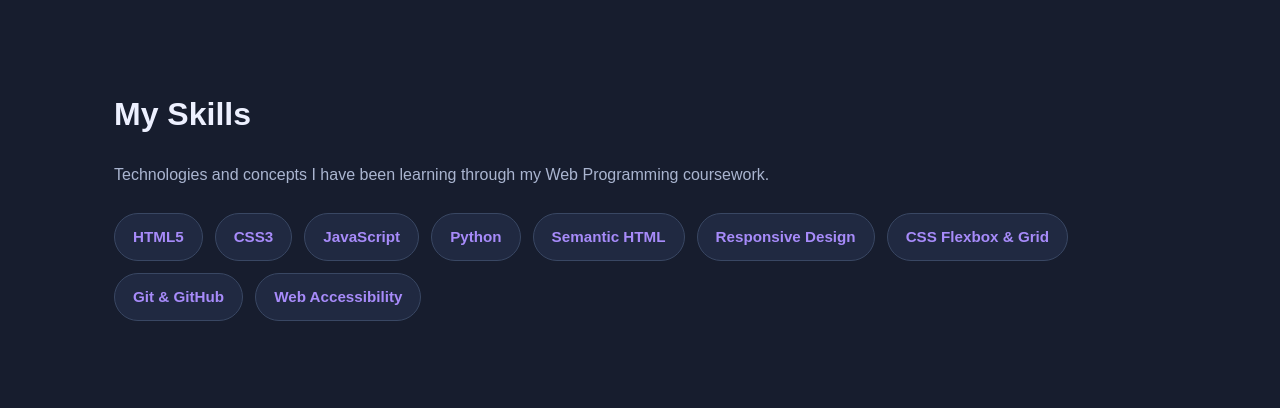
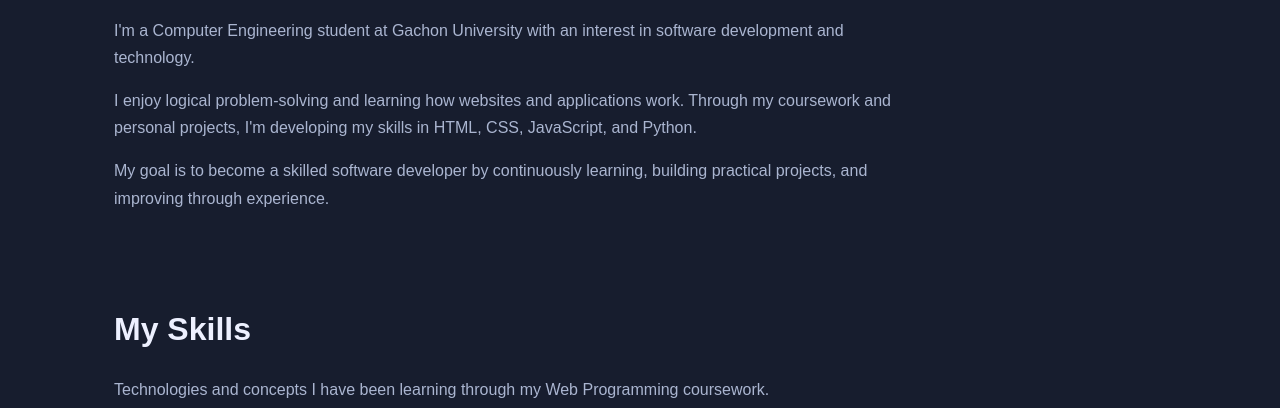
Before and after one commit to The-Anar/portfolio, a plain HTML site: page index.html in a window 1280 px wide. Shown: the part 690-1098 px from the top of the page. Drawn offline with Linux system fonts and the light colour scheme.

Commit message:
Complete About Me section with personal introduction

```diff
--- a/index.html
+++ b/index.html
@@ -250,6 +250,10 @@
             font-weight: 700;
             margin-top: 8px;
         }
+        #about p {
+    color: var(--muted);
+    max-width: 800px;
+}
 
         footer {
             text-align: center;
@@ -346,10 +350,27 @@
                 </div>
             </div>
         </section>
+<section id="about">
+    <h2>About Me</h2>
 
-        <section id="about">
-            <h2>About Me</h2>
-        </section>
+    <p>
+        I'm a Computer Engineering student at Gachon University
+        with an interest in software development and technology.
+    </p>
+
+    <p>
+        I enjoy logical problem-solving and learning how websites
+        and applications work. Through my coursework and personal
+        projects, I'm developing my skills in HTML, CSS, JavaScript,
+        and Python.
+    </p>
+
+    <p>
+        My goal is to become a skilled software developer by
+        continuously learning, building practical projects,
+        and improving through experience.
+    </p>
+</section>
 
         <section id="skills">
             <h2>My Skills</h2>
```
